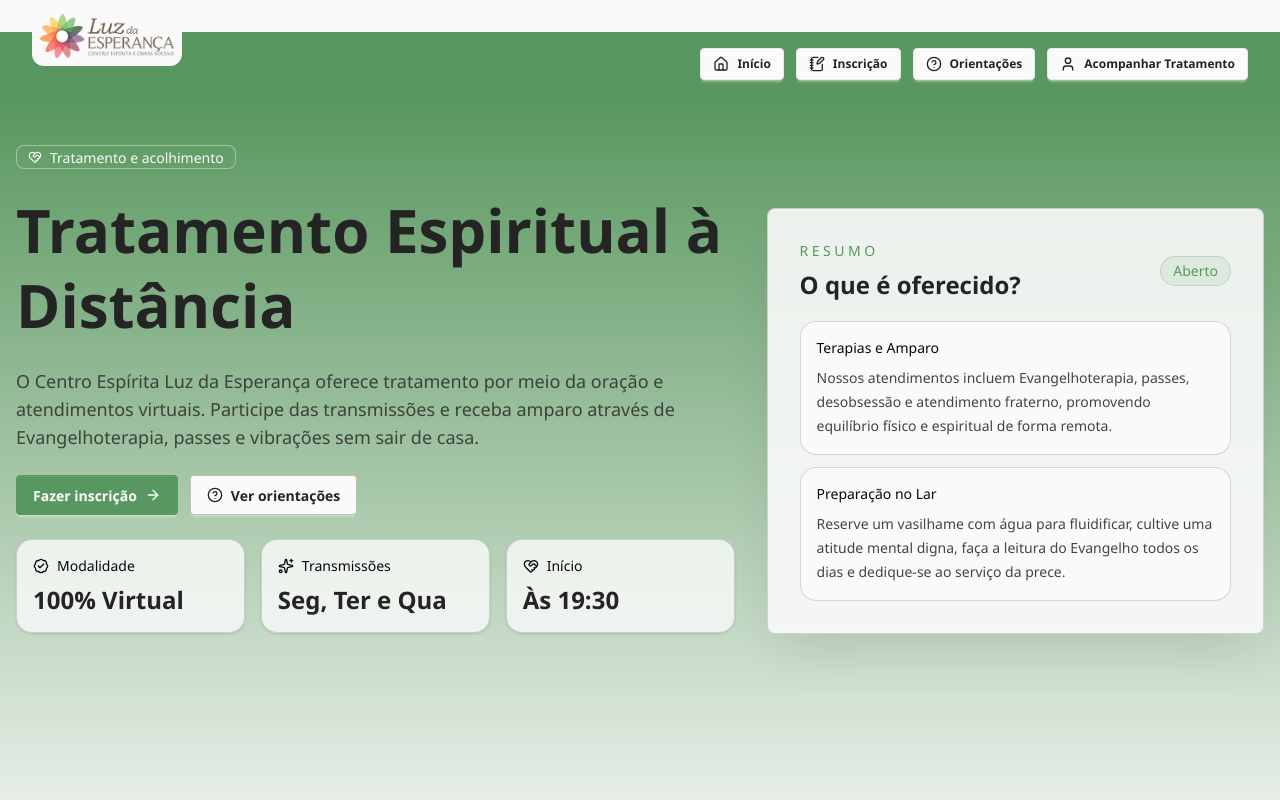
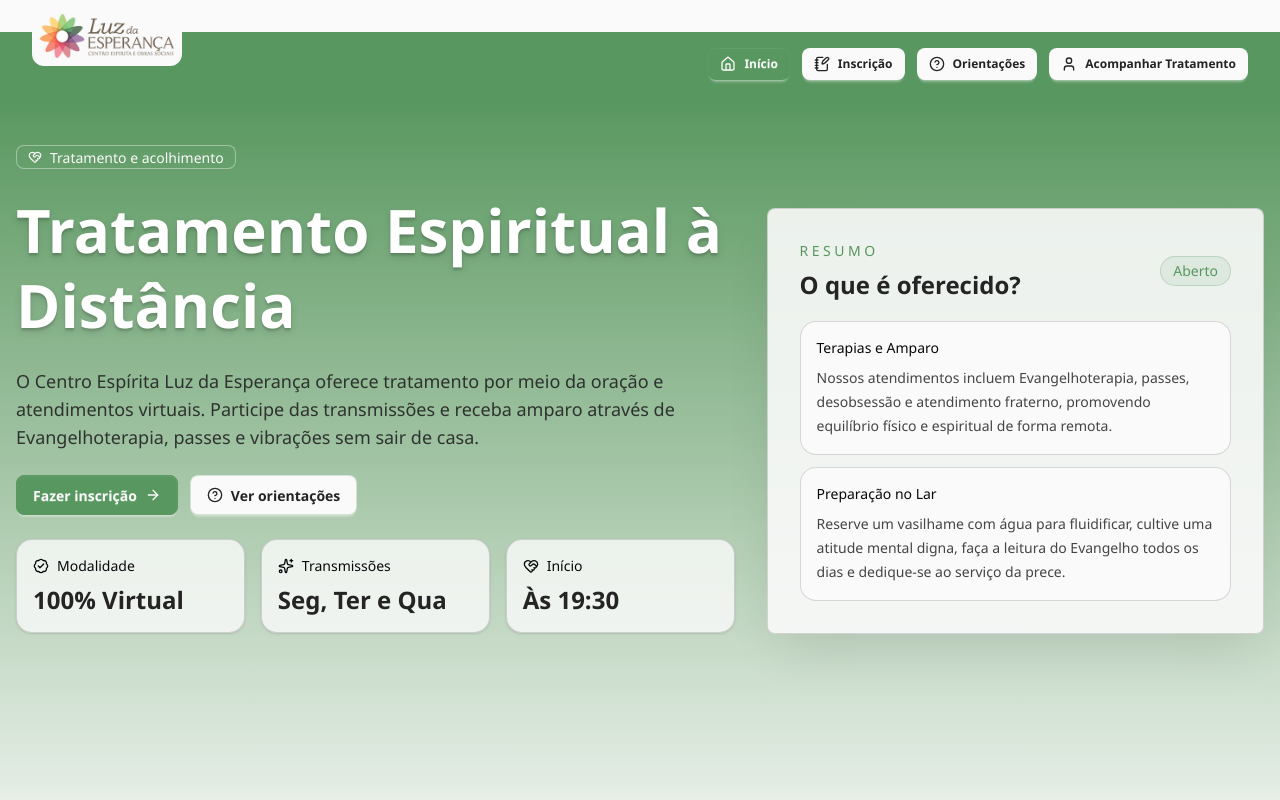
Before and after one commit to Gabriel-afk-9/dev-remote-treatment, a Next.js app: page / in a window 1280 px wide. Shown: the top 800 px of the page. Built offline with nearby package versions, Linux system fonts and the light colour scheme.

Commit message:
feat: enhance UI components with improved styling and new navigation links

```diff
--- a/app/components/appointments/HeroSection.tsx
+++ b/app/components/appointments/HeroSection.tsx
@@ -3,6 +3,7 @@ import { ArrowRight, BadgeCheck, CircleHelp, HeartHandshake, Sparkles } from "lu
 export function HeroSection() {
   return (
     <section
+      id="inicio"
       className="flex items-start bg-linear-to-b from-brand to-background pt-8 min-h-screen hero"
       // style={{ backgroundImage: "url(https://img.daisyui.com/images/stock/photo-1507358522600-9f71e620c44e.webp)" }}
     >
@@ -12,19 +13,19 @@ export function HeroSection() {
             <HeartHandshake size={14} />
             Tratamento e acolhimento
           </span>
-          <h1 className="max-w-3xl font-bold text-foreground text-4xl sm:text-5xl lg:text-6xl leading-tight">
+          <h1 className="max-w-3xl font-bold text-white text-shadow-lg text-4xl sm:text-5xl lg:text-6xl leading-tight">
             Tratamento Espiritual à Distância
           </h1>
-          <p className="max-w-2xl text-foreground/80 text-base sm:text-lg leading-7">
+          <p className="max-w-2xl text-foreground/90 text-base sm:text-lg leading-7">
             O Centro Espírita Luz da Esperança oferece tratamento por meio da oração e atendimentos virtuais. Participe das transmissões e receba amparo através de Evangelhoterapia, passes e vibrações sem sair de casa.
           </p>
 
           <div className="flex flex-wrap gap-3">
-            <a href="#inscricao" className="gap-2 bg-brand hover:bg-brand-hover border-brand hover:border-brand-hover text-background btn">
+            <a href="#inscricao" className="gap-2 bg-brand hover:bg-brand-hover border-brand hover:border-brand-hover text-background btn rounded-lg">
               Fazer inscrição
               <ArrowRight size={16} />
             </a>
-            <a href="#faq" className="gap-2 bg-background hover:bg-neutral border-neutral/25 hover:border-neutral text-foreground hover:text-background btn">
+            <a href="#faq" className="gap-2 bg-background hover:bg-brand border-brand/25 hover:border-brand text-foreground hover:text-background btn rounded-lg">
               <CircleHelp size={16} />
               Ver orientações
             </a>
--- a/app/components/appointments/RegistrationSection.tsx
+++ b/app/components/appointments/RegistrationSection.tsx
@@ -236,7 +236,7 @@ export function RegistrationSection() {
               )}
 
               <div className="flex flex-wrap justify-between items-center gap-3 pt-6 border-neutral/10 border-t">
-                <button type="button" className="gap-2 bg-background hover:bg-neutral border-neutral/20 hover:border-neutral text-foreground hover:text-background btn" onClick={() => setStep((current) => Math.max(0, current - 1))} hidden={step === 0}>
+                <button type="button" className="gap-2 bg-background hover:bg-brand border-brand/20 hover:border-brand text-foreground hover:text-background btn" onClick={() => setStep((current) => Math.max(0, current - 1))} hidden={step === 0}>
                   <ArrowLeft size={16} />
                   Voltar
                 </button>
--- a/app/components/appointments/admin/AppointmentCard.tsx
+++ b/app/components/appointments/admin/AppointmentCard.tsx
@@ -51,7 +51,7 @@ export function AppointmentCard({ data, onClick }: AppointmentCardProps) {
       </div>
 
       <div className="flex justify-between items-center mt-auto pt-4 pl-2 border-neutral/10 border-t">
-        <span className="font-medium text-neutral group-hover:text-foreground text-xs transition-colors">Ver detalhes</span>
+        <span className="font-medium text-neutral group-hover:text-brand text-xs transition-colors">Ver detalhes</span>
         <div className="bg-background group-hover:bg-brand/10 p-1.5 rounded-full transition-colors">
           <ArrowRight size={16} className="text-neutral/40 group-hover:text-brand transition-all group-hover:translate-x-0.5" />
         </div>
--- a/app/components/appointments/admin/DashboardTabs.tsx
+++ b/app/components/appointments/admin/DashboardTabs.tsx
@@ -13,7 +13,7 @@ export function DashboardTabs({ agendamentos }: { agendamentos: Agendamento[] })
   // Classe base compartilhada para abas
   const tabClass = `tab tab-lifted font-medium text-lg transition-all duration-300 `;
   const activeTabClass = `tab-active !text-brand !border-neutral/20 !bg-card font-bold`;
-  const inactiveTabClass = `text-neutral/70 hover:text-foreground hover:bg-neutral/5 border-transparent`;
+  const inactiveTabClass = `text-neutral/70 hover:text-brand hover:bg-brand/5 border-transparent`;
 
   return (
     <div role="tablist" className="w-full tabs tabs-lifted tabs-lg">
--- a/app/components/appointments/admin/EnviarAlerta.tsx
+++ b/app/components/appointments/admin/EnviarAlerta.tsx
@@ -111,7 +111,7 @@ export default function EnviarAlerta({ agendamentosRecentes }: EnviarAlertaProps
               <button
                 type="button"
                 onClick={handleSelectAll}
-                className="gap-2 hover:bg-neutral/10 font-medium text-foreground/70 hover:text-foreground btn btn-sm btn-ghost"
+                className="gap-2 hover:bg-brand/10 font-medium text-foreground/70 hover:text-brand btn btn-sm btn-ghost"
               >
                 {selectedProtocolos.length === filteredAgendamentos.length && filteredAgendamentos.length > 0
                   ? <CheckSquare size={16} className="text-brand" />
@@ -125,7 +125,7 @@ export default function EnviarAlerta({ agendamentosRecentes }: EnviarAlertaProps
                 <button
                   type="button"
                   onClick={handleSelectWithSurgery}
-                  className="gap-1.5 hover:bg-neutral/10 font-medium text-foreground/70 hover:text-foreground btn btn-sm btn-ghost"
+                  className="gap-1.5 hover:bg-brand/10 font-medium text-foreground/70 hover:text-brand btn btn-sm btn-ghost"
                   title="Marcar todos com cirurgia"
                 >
                   <HeartPulse size={14} className="text-brand" />
@@ -134,7 +134,7 @@ export default function EnviarAlerta({ agendamentosRecentes }: EnviarAlertaProps
                 <button
                   type="button"
                   onClick={handleSelectWithoutSurgery}
-                  className="gap-1.5 hover:bg-neutral/10 font-medium text-foreground/70 hover:text-foreground btn btn-sm btn-ghost"
+                  className="gap-1.5 hover:bg-brand/10 font-medium text-foreground/70 hover:text-brand btn btn-sm btn-ghost"
                   title="Marcar todos sem cirurgia"
                 >
                   <User size={14} className="text-neutral/50" />
--- a/app/components/appointments/admin/TratamentoCirurgia.tsx
+++ b/app/components/appointments/admin/TratamentoCirurgia.tsx
@@ -52,19 +52,19 @@ export default function TratamentoCirurgia({ dadosIniciais }: TratamentoCirurgia
         <div className="flex flex-wrap items-center gap-1.5 bg-background p-1.5 border border-neutral/15 rounded-2xl w-full lg:w-auto">
           <button
             onClick={() => setFilter("TODOS")}
-            className={`flex-1 lg:flex-none px-4 py-2 rounded-xl text-sm font-semibold transition-all ${filter === "TODOS" ? "bg-brand text-background shadow-md" : "text-neutral/70 hover:text-foreground hover:bg-neutral/5"}`}
+            className={`flex-1 lg:flex-none px-4 py-2 rounded-xl text-sm font-semibold transition-all ${filter === "TODOS" ? "bg-brand text-background shadow-md" : "text-neutral/70 hover:text-brand hover:bg-brand/5"}`}
           >
             Todos
           </button>
           <button
             onClick={() => setFilter("TRATAMENTO_COM_CIRURGIA")}
-            className={`flex-1 lg:flex-none px-4 py-2 rounded-xl text-sm font-semibold transition-all ${filter === "TRATAMENTO_COM_CIRURGIA" ? "bg-brand text-background shadow-md" : "text-neutral/70 hover:text-foreground hover:bg-neutral/5"}`}
+            className={`flex-1 lg:flex-none px-4 py-2 rounded-xl text-sm font-semibold transition-all ${filter === "TRATAMENTO_COM_CIRURGIA" ? "bg-brand text-background shadow-md" : "text-neutral/70 hover:text-brand hover:bg-brand/5"}`}
           >
             Com Cirurgia
           </button>
           <button
             onClick={() => setFilter("TRATAMENTO_SEM_CIRURGIA")}
-            className={`flex-1 lg:flex-none px-4 py-2 rounded-xl text-sm font-semibold transition-all ${filter === "TRATAMENTO_SEM_CIRURGIA" ? "bg-brand text-background shadow-md" : "text-neutral/70 hover:text-foreground hover:bg-neutral/5"}`}
+            className={`flex-1 lg:flex-none px-4 py-2 rounded-xl text-sm font-semibold transition-all ${filter === "TRATAMENTO_SEM_CIRURGIA" ? "bg-brand text-background shadow-md" : "text-neutral/70 hover:text-brand hover:bg-brand/5"}`}
           >
             Sem Cirurgia
           </button>
--- a/app/components/shared/Footer.tsx
+++ b/app/components/shared/Footer.tsx
@@ -1,4 +1,4 @@
-import { Mail, Heart, MapPin, Phone } from "lucide-react";
+import { Heart, Mail, MapPin, Phone } from "lucide-react";
 
 export function Footer() {
   const currentYear = new Date().getFullYear();
@@ -16,7 +16,7 @@ export function Footer() {
           <p className="max-w-xl text-foreground/70 text-xs leading-6">
             Casa de caridade dedicada ao atendimento fraterno e aos tratamentos espirituais.
             Auxiliando no reequilíbrio da alma com fé, amor e esperança. <br />
-            © {currentYear} Luz da Esperança. Desenvolvido por Borabil Software House. Todos os direitos reservados.
+            © {currentYear} Luz da Esperança. Todos os direitos reservados.
           </p>
         </div>
 
--- a/app/components/shared/Header.tsx
+++ b/app/components/shared/Header.tsx
@@ -1,34 +1,17 @@
+import { NavLinks } from "@/components/shared/NavLinks";
+import Image from "next/image";
 import Link from "next/link";
-import { House, NotebookPen, CircleHelp, User } from "lucide-react";
-import Image from "next/image";
 
 export function Header() {
   return (
     <header className="top-0 z-50 sticky bg-brand backdrop-blur border-neutral/15">
-      <div className="flex justify-center bg-background h-8"/>
+      <div className="flex justify-center bg-background h-8" />
       <nav className="flex max-md:flex-col justify-between items-center gap-4 mx-auto px-4 sm:px-6 lg:px-8 py-4 w-full max-w-7xl">
         <Link href="/#inicio" className="font-semibold text-background text-lg uppercase tracking-[0.22em]">
           <Image className="bg-background -mt-14 p-2 rounded-b-xl" src="/logo.png" width={150} height={75} alt="Logo da Luz Esperança" />
         </Link>
 
-        <div className="flex max-sm:flex-col items-center gap-2 sm:gap-3">
-          <Link className="gap-2 bg-background hover:bg-neutral hover:border-neutral text-foreground hover:text-background btn btn-sm" href="/#inicio">
-            <House size={16} />
-            Início
-          </Link>
-          <Link className="gap-2 bg-background hover:bg-neutral hover:border-neutral text-foreground hover:text-background btn btn-sm" href="/#inscricao">
-            <NotebookPen size={16} />
-            Inscrição
-          </Link>
-          <Link className="gap-2 bg-background hover:bg-neutral hover:border-neutral text-foreground hover:text-background btn btn-sm" href="/#faq">
-            <CircleHelp size={16} />
-            Orientações
-          </Link>
-          <Link className="gap-2 bg-background hover:bg-neutral hover:border-neutral text-foreground hover:text-background btn btn-sm" href="/tratamento">
-            <User size={16} />
-            Acompanhar Tratamento
-          </Link>
-        </div>
+        <NavLinks />
       </nav>
     </header>
   );
--- /dev/null
+++ b/app/components/shared/NavLinks.tsx
@@ -0,0 +1,66 @@
+"use client";
+
+import { CircleHelp, House, NotebookPen, User } from "lucide-react";
+import Link from "next/link";
+import { usePathname } from "next/navigation";
+import { useEffect, useState } from "react";
+
+const SECTIONS = [
+  { id: "inicio", label: "Início", icon: House, href: "/#inicio" },
+  { id: "inscricao", label: "Inscrição", icon: NotebookPen, href: "/#inscricao" },
+  { id: "faq", label: "Orientações", icon: CircleHelp, href: "/#faq" },
+];
+
+export function NavLinks() {
+  const [active, setActive] = useState("");
+  const pathname = usePathname();
+  const isHome = pathname === "/";
+
+  useEffect(() => {
+    if (!isHome) return;
+
+    const observer = new IntersectionObserver(
+      (entries) => {
+        entries.forEach((entry) => {
+          if (entry.isIntersecting) setActive(entry.target.id);
+        });
+      },
+      { rootMargin: "-45% 0px -45% 0px", threshold: 0 },
+    );
+
+    SECTIONS.forEach(({ id }) => {
+      const el = document.getElementById(id);
+      if (el) observer.observe(el);
+    });
+
+    return () => observer.disconnect();
+  }, [isHome]);
+
+  const base = "gap-2 border-0 btn btn-sm rounded-lg";
+  const inactive = "bg-background text-foreground hover:bg-brand hover:text-background";
+  const activeCls = "bg-brand text-background";
+
+  return (
+    <div className="flex max-sm:flex-col items-center gap-2 sm:gap-3">
+      {SECTIONS.map(({ id, label, icon: Icon, href }) => (
+        <Link
+          key={id}
+          href={href}
+          onClick={() => setActive(id)}
+          className={`${base} ${active === id ? activeCls : inactive}`}
+        >
+          <Icon size={16} />
+          {label}
+        </Link>
+      ))}
+
+      <Link
+        href="/tratamento"
+        className={`${base} ${pathname.startsWith("/tratamento") ? activeCls : inactive}`}
+      >
+        <User size={16} />
+        Acompanhar Tratamento
+      </Link>
+    </div>
+  );
+}
--- a/app/globals.css
+++ b/app/globals.css
@@ -10,10 +10,12 @@
   --background-hover: #EAEAEA;
 
   --foreground: #242424;
-  --foreground-hover: #121212; /* Definido um tom mais escuro para o hover */
+  --foreground-hover: #58975F; /* Definido um tom mais escuro para o hover */
 
   --card: #FAFAFA;
   --card-hover: #EAEAEA;
+
+  --white-txt: #fffbfb;
 
   /* ==========================================
      CORES SEMÂNTICAS (MARCA E INTERAÇÃO)
@@ -45,8 +47,17 @@
   --color-neutral: var(--neutral);
   --color-neutral-hover: var(--neutral-hover);
 
+  --color-white-txt: var(--white-txt);
+
   --font-sans: "Segoe UI", "Trebuchet MS", sans-serif;
   --font-mono: "Cascadia Mono", monospace;
+}
+
+@utility text-shadow-sm {
+  text-shadow: 0 1px 2px rgba(0, 0, 0, 0.35);
+}
+@utility text-shadow-lg {
+  text-shadow: 0 2px 8px rgba(0, 0, 0, 0.45);
 }
 
 html {
@@ -56,7 +67,7 @@ html {
 body {
   min-height: 100vh;
   background:
-    radial-gradient(circle at top left, rgba(89, 151, 95, 0.16), transparent 28%),
+    radial-gradient(circle at top left, rgba(89, 151, 95, 0.16), transparent 30%),
     radial-gradient(circle at top right, rgba(115, 99, 81, 0.12), transparent 26%), /* RGB atualizado para a cor 'neutral' */
     linear-gradient(180deg, var(--background) 0%, #F6F2EB 100%);
   color: var(--foreground);
```
